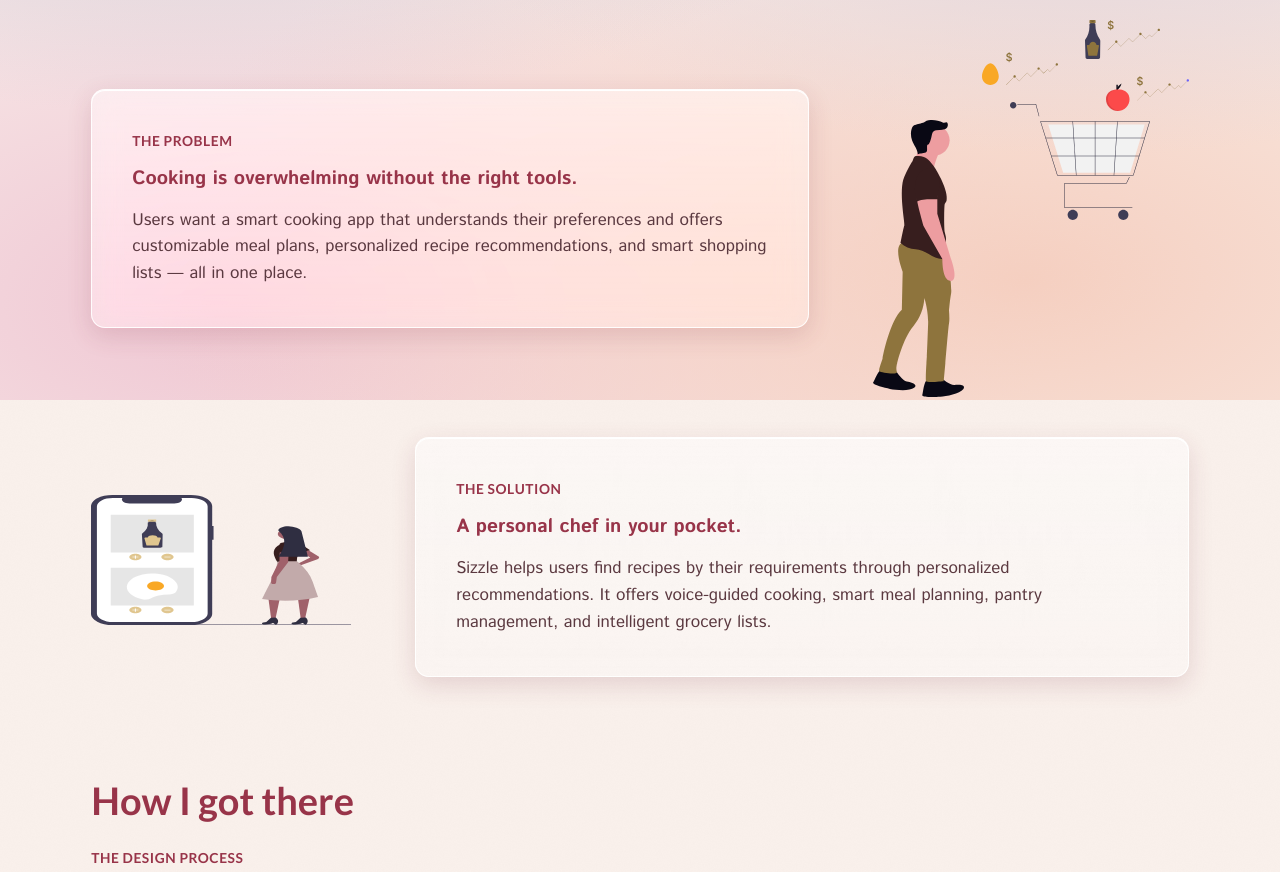
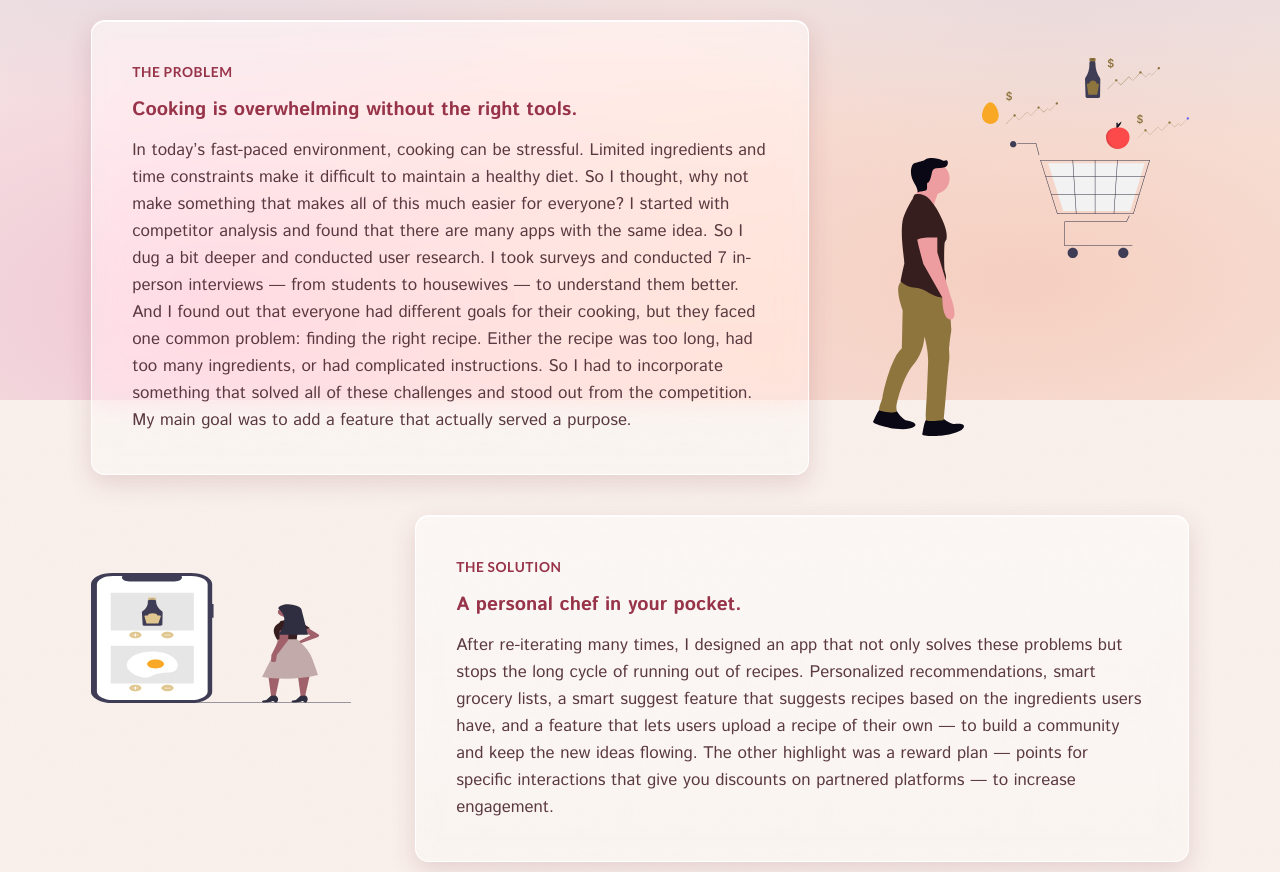
Before and after one commit to prettyone973/saumya-portfolio-2, a plain HTML site: page case-studies/sizzle.html in a window 1280 px wide. Shown: the part 400-1272 px from the top of the page. Drawn offline with Linux system fonts and the light colour scheme.

Commit message:
Replace Sizzle problem/solution copy with client-provided text
Swap the problem and solution paragraphs on the Sizzle case study page
for the exact wording provided, verbatim.

```diff
--- a/case-studies/sizzle.html
+++ b/case-studies/sizzle.html
@@ -49,9 +49,7 @@
               Cooking is overwhelming without the right tools.
             </p>
             <p style="margin-top: 0.75rem;">
-              Users want a smart cooking app that understands their preferences and offers
-              customizable meal plans, personalized recipe recommendations, and smart shopping
-              lists — all in one place.
+              In today’s fast-paced environment, cooking can be stressful. Limited ingredients and time constraints make it difficult to maintain a healthy diet. So I thought, why not make something that makes all of this much easier for everyone? I started with competitor analysis and found that there are many apps with the same idea. So I dug a bit deeper and conducted user research. I took surveys and conducted 7 in-person interviews — from students to housewives — to understand them better. And I found out that everyone had different goals for their cooking, but they faced one common problem: finding the right recipe. Either the recipe was too long, had too many ingredients, or had complicated instructions. So I had to incorporate something that solved all of these challenges and stood out from the competition. My main goal was to add a feature that actually served a purpose.
             </p>
           </div>
           <div class="cart-illustration">
@@ -70,9 +68,7 @@
               A personal chef in your pocket.
             </p>
             <p style="margin-top: 0.75rem;">
-              Sizzle helps users find recipes by their requirements through personalized
-              recommendations. It offers voice-guided cooking, smart meal planning, pantry
-              management, and intelligent grocery lists.
+              After re-iterating many times, I designed an app that not only solves these problems but stops the long cycle of running out of recipes. Personalized recommendations, smart grocery lists, a smart suggest feature that suggests recipes based on the ingredients users have, and a feature that lets users upload a recipe of their own — to build a community and keep the new ideas flowing. The other highlight was a reward plan — points for specific interactions that give you discounts on partnered platforms — to increase engagement.
             </p>
           </div>
           <img class="solution-illustration" src="../assets/img/case-studies/sizzle/online-groceries.svg" alt="" style="max-width: 260px;" />
```
